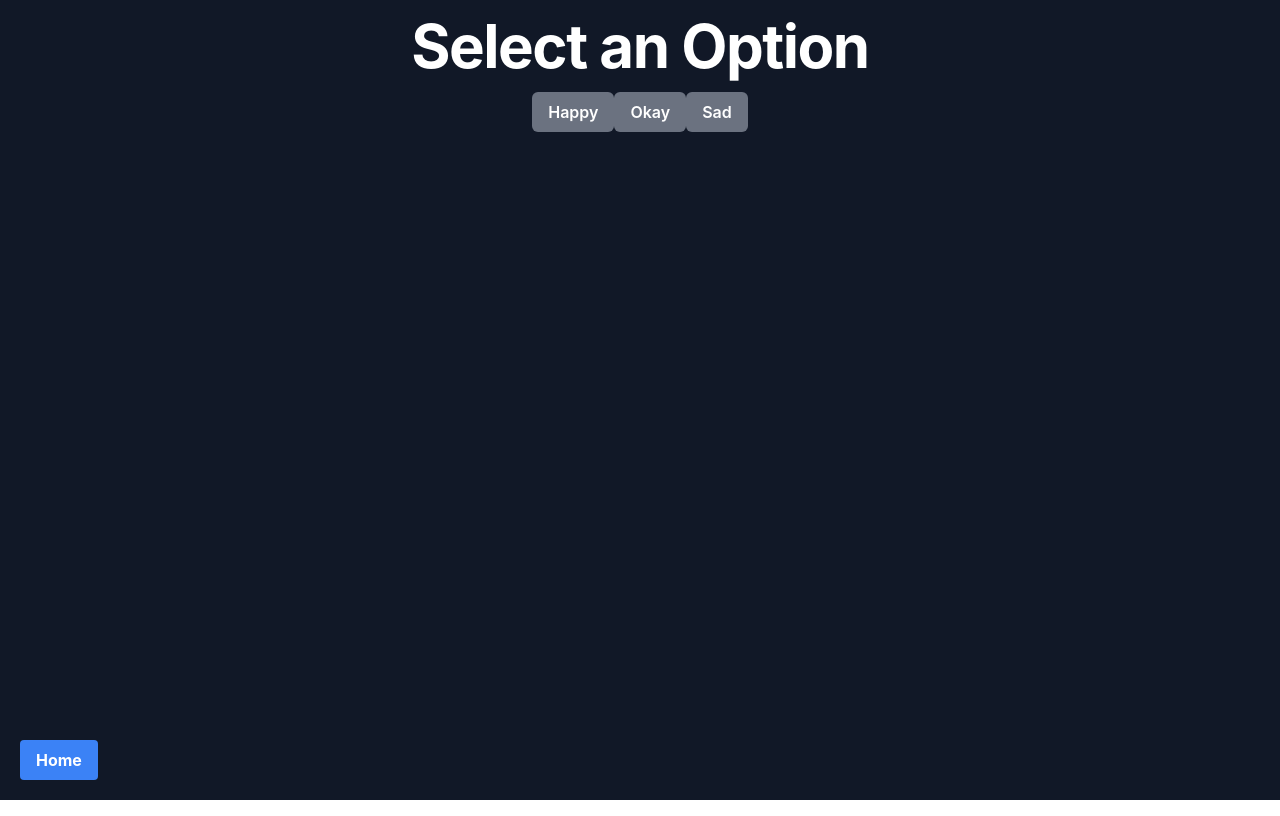
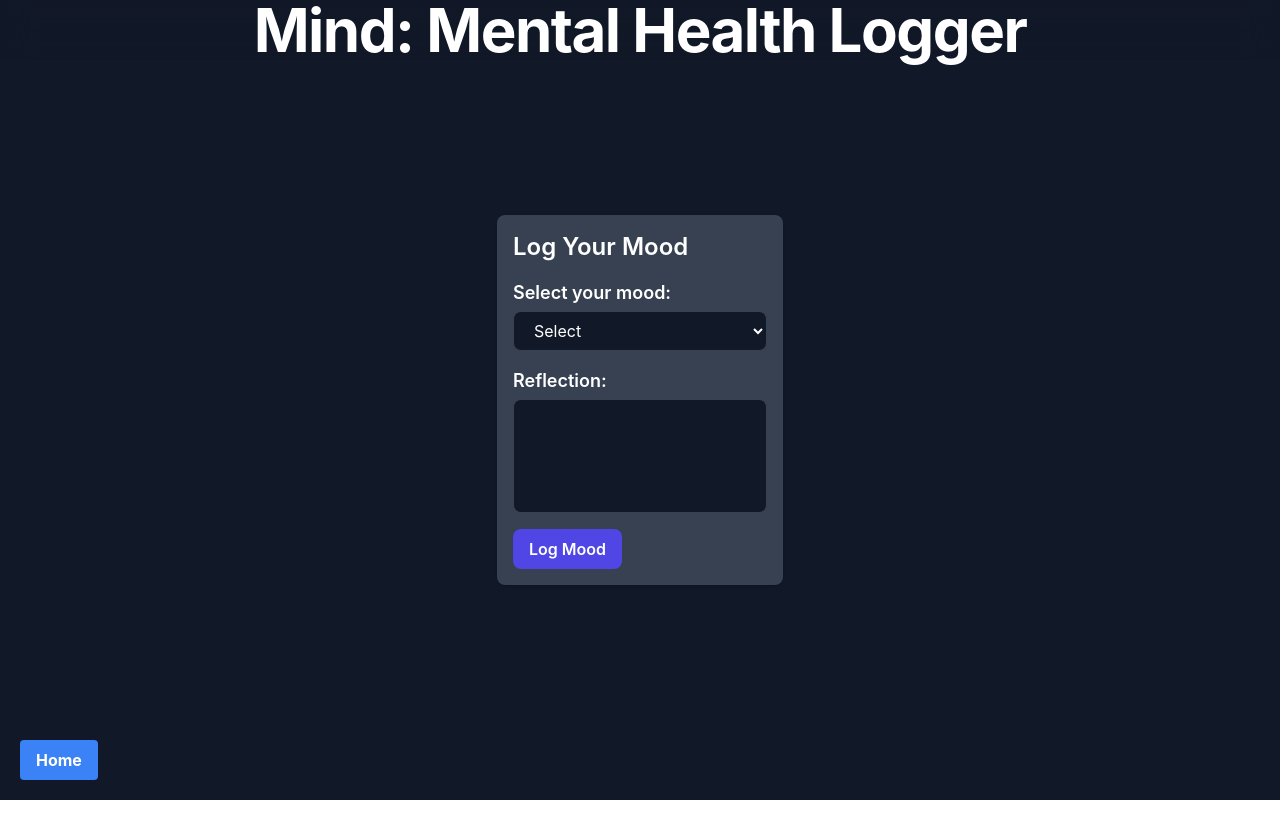
Before and after one commit to Ben-Edmondson/CI609, a React (Create React App) app: page /logpage in a window 1280 px wide. Built offline with nearby package versions, Linux system fonts and the light colour scheme.

Commit message:
Added a form to the logging page.

```diff
--- /dev/null
+++ b/src/components/Logging.js
@@ -0,0 +1,21 @@
+// Logging.js
+import React, { useState } from 'react';
+import MoodForm from './MoodForm';
+
+function Logging() {
+  const [selectedOption, setSelectedOption] = useState(null);
+
+  const handleOptionChange = (option) => {
+    setSelectedOption(option);
+  };
+
+  return (
+    <div>
+      <div className="flex flex-col items-center justify-center p-4">
+        <MoodForm selectedOption={selectedOption} onOptionChange={handleOptionChange} />
+      </div>
+    </div>
+  );
+}
+
+export default Logging;
--- /dev/null
+++ b/src/components/MoodForm.js
@@ -0,0 +1,63 @@
+import React, { useState } from 'react';
+
+function MoodForm({ selectedOption, onOptionChange }) {
+  const [reflection, setReflection] = useState('');
+
+  const handleReflectionChange = (e) => {
+    setReflection(e.target.value);
+  };
+
+  const handleSubmit = (e) => {
+    e.preventDefault();
+
+    // You can now access the selected mood (selectedOption) and reflection here
+    console.log('Selected Mood:', selectedOption);
+    console.log('Reflection:', reflection);
+
+    // Perform any further actions here, e.g., API requests or state updates
+    onOptionChange(null); // Clear the selected mood
+
+    // Clear the reflection input field
+    setReflection('');
+  };
+
+  return (
+    <div className="min-h-screen flex items-center justify-center bg-gray-900">
+      <div className="bg-gray-700 shadow rounded-lg p-4 w-full max-w-lg">
+        <div className="text-white text-2xl font-semibold mb-4">Log Your Mood</div> {/* Header */}
+        <form onSubmit={handleSubmit} className="space-y-4">
+          <div className="mb-4 flex flex-col">
+            <label className="text-white text-lg font-semibold mb-1">Select your mood:</label>
+            <select
+              value={selectedOption || ''}
+              onChange={(e) => onOptionChange(e.target.value)}
+              className="px-4 py-2 bg-gray-900 border border-gray-700 rounded-lg text-white focus:outline-none focus:ring focus:border-indigo-300"
+            >
+              <option value="">Select</option>
+              <option value="Happy">Happy</option>
+              <option value="Okay">Okay</option>
+              <option value="Sad">Sad</option>
+            </select>
+          </div>
+          <div className="mb-4 flex flex-col">
+            <label className="text-white text-lg font-semibold mb-1">Reflection:</label>
+            <textarea
+              value={reflection}
+              onChange={handleReflectionChange}
+              className="px-4 py-2 bg-gray-900 border border-gray-700 rounded-lg text-white focus:outline-none focus:ring focus:border-indigo-300 resize-none"
+              rows="4"
+            ></textarea>
+          </div>
+          <button
+            type="submit"
+            className="px-4 py-2 bg-indigo-600 rounded-lg text-white font-semibold hover:bg-indigo-700 focus:outline-none focus:ring focus:border-indigo-300"
+          >
+            Log Mood
+          </button>
+        </form>
+      </div>
+    </div>
+  );
+}
+
+export default MoodForm;
--- a/src/pages/logpage.js
+++ b/src/pages/logpage.js
@@ -1,6 +1,9 @@
+// LogPage.js
 import React, { useState } from 'react';
 import TakeMeHome from '../components/TakeMeHome';
-import PageWrapper from '../components/PageWrapper'
+import PageWrapper from '../components/PageWrapper';
+import Logging from '../components/Logging';
+import Header from '../components/Header';
 
 function LogPage() {
   const [selectedOption, setSelectedOption] = useState(null);
@@ -16,25 +19,14 @@ function LogPage() {
   };
 
   return (
-    <div>
-      <div className="flex flex-col items-center justify-center p-4">
-        <h2 className="text-4xl font-bold tracking-tight text-white sm:text-6xl">Select an Option</h2>
+      <div className="flex flex-col items-center justify-center min-h-screen bg-gray-900">
+        <Header />
 
-        <div className="space-y-4">
-          {options.map((option) => (
-            <button
-              key={option.id}
-              onClick={() => handleOptionClick(option.id)}
-              className={`px-4 py-2 rounded-md text-white font-semibold ${selectedOption === option.id ? 'bg-blue-500' : 'bg-gray-500'}`}
-            >
-              {option.label}
-            </button>
-          ))}
-        </div>
+        <Logging/>
 
         <TakeMeHome />
       </div>
-    </div>
+
   );
 }
 
```
